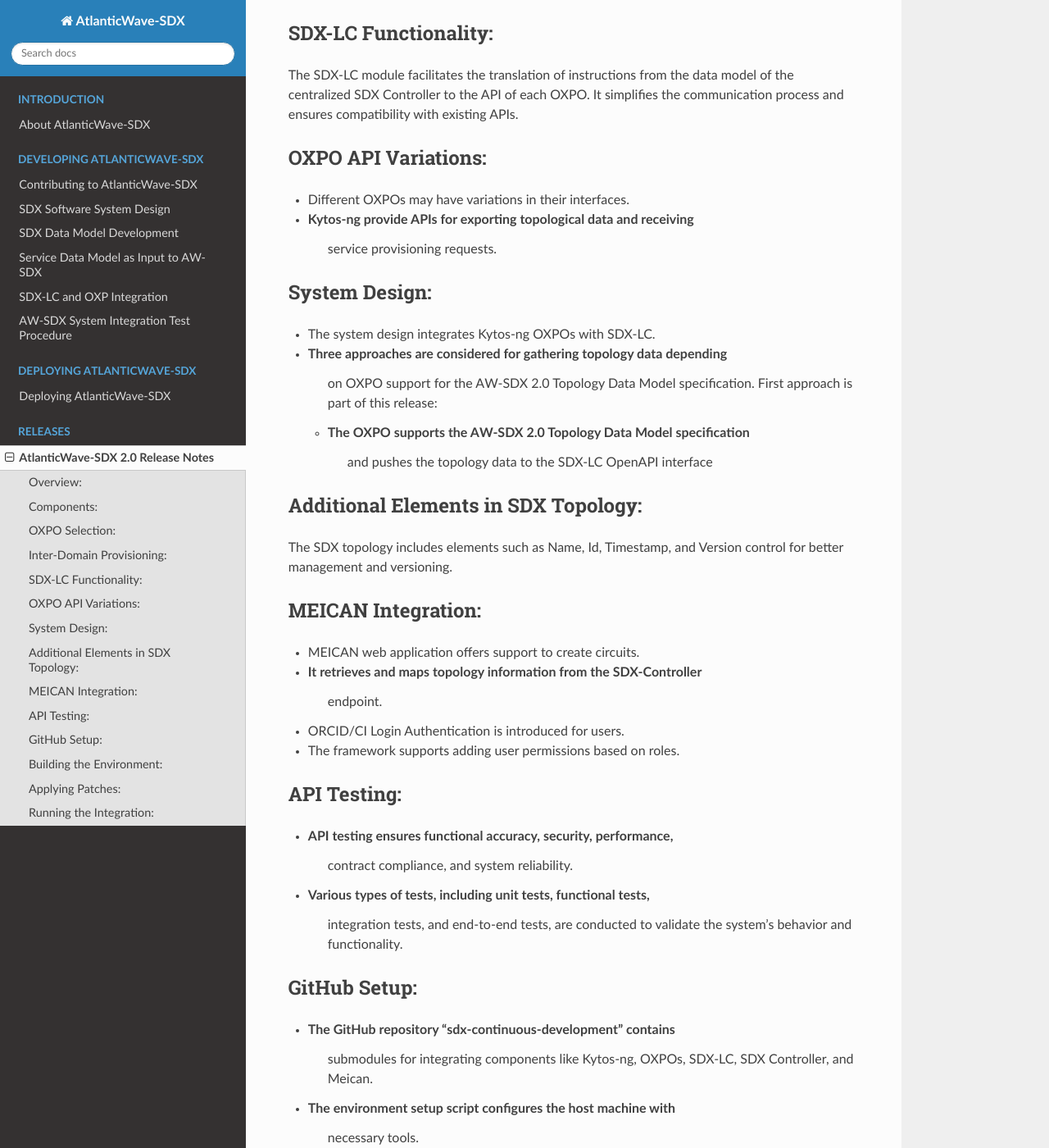
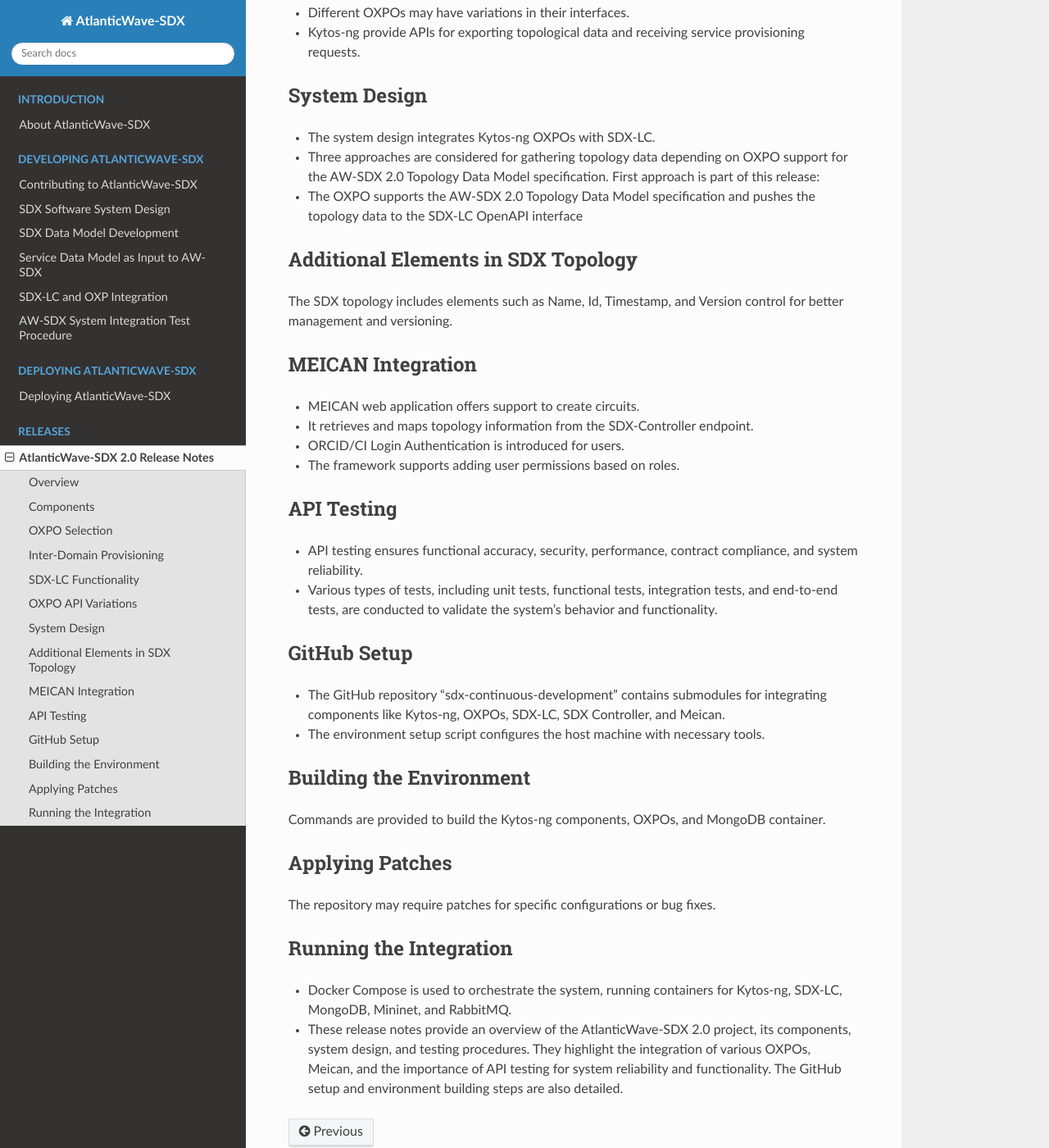
Before and after one commit to atlanticwave-sdx/sdx-docs, a Sphinx documentation site: the page built from source/sdx_release_notes_2.0.0.rst, in a window 1280 px wide and 1400 px high, scrolled down 1140 px. Shown: the whole window at 82% size. Built offline with Sphinx 7.4.7 and the Read the Docs theme 2.0.0, drawn with Linux system fonts in a browser that asks for light colours; some of the changed text lies outside the part shown.

Commit message:
Adjust bullet lists and titles

```diff
--- a/source/sdx_release_notes_2.0.0.rst
+++ b/source/sdx_release_notes_2.0.0.rst
@@ -1,8 +1,8 @@
 AtlanticWave-SDX 2.0 Release Notes
 ==================================
 
-Overview:
----------
+Overview
+--------
 
 The AtlanticWave-SDX 2.0 project achieves its goals by providing a
 standardized interface (SDX-LC) between the SDX Controller and different
@@ -10,130 +10,130 @@
 with various OXPOs using a consistent data model, regardless of the API
 variations in other solutions.
 
-Components:
------------
+Components
+----------
 
--  Open eXchange Points (OXPs): Open eXchange Points (OXPs) facilitate
-      data exchange between networks.
+- Open eXchange Points (OXPs): Open eXchange Points (OXPs) facilitate
+  data exchange between networks.
 
--  Each OXP consists of two essential elements:
+- Each OXP consists of two essential elements:
 
-   -  Network Orchestrator (OXPO): Automated network configuration,
-         flow, and traffic engineering policies.
+  - Network Orchestrator (OXPO): Automated network configuration,
+    flow, and traffic engineering policies.
 
-   -  SDX Local Controller (SDX-LC): Acts as a bridge between the OXPO
-         and the centralized SDX Controller.
+  - SDX Local Controller (SDX-LC): Acts as a bridge between the OXPO
+    and the centralized SDX Controller.
 
-OXPO Selection:
----------------
+OXPO Selection
+--------------
 
--  Each OXP's network operation team independently defines and manages
-      its OXPO.
+- Each OXP's network operation team independently defines and manages
+  its OXPO.
 
--  Different OXPOs are integrated into the AtlanticWave-SDX ecosystem.
+- Different OXPOs are integrated into the AtlanticWave-SDX ecosystem.
 
--  AmLight Open Exchange Point (OXP) leverages the Kytos-ng
-      Software-Defined Networking (SDN) platform.
+- AmLight Open Exchange Point (OXP) leverages the Kytos-ng
+  Software-Defined Networking (SDN) platform.
 
--  SAX OXP deploys OESS 2.0 for network orchestration, not included in
-      this release.
+- SAX OXP deploys OESS 2.0 for network orchestration, not included in
+  this release.
 
-Inter-Domain Provisioning:
---------------------------
+Inter-Domain Provisioning
+-------------------------
 
--  OXPs open their interfaces to accept provisioning requests and export
-      topology updates.
+- OXPs open their interfaces to accept provisioning requests and
+  export topology updates.
 
--  SDX-LC uses each OXPO's API to retrieve topological information and
-      push provisioning requests.
+- SDX-LC uses each OXPO's API to retrieve topological information and
+  push provisioning requests.
 
-SDX-LC Functionality:
----------------------
+SDX-LC Functionality
+--------------------
 
 The SDX-LC module facilitates the translation of instructions from the
 data model of the centralized SDX Controller to the API of each OXPO. It
 simplifies the communication process and ensures compatibility with
 existing APIs.
 
-OXPO API Variations:
---------------------
+OXPO API Variations
+-------------------
 
--  Different OXPOs may have variations in their interfaces.
+- Different OXPOs may have variations in their interfaces.
 
--  Kytos-ng provide APIs for exporting topological data and receiving
-      service provisioning requests.
+- Kytos-ng provide APIs for exporting topological data and receiving
+  service provisioning requests.
 
-System Design:
---------------
+System Design
+-------------
 
--  The system design integrates Kytos-ng OXPOs with SDX-LC.
+- The system design integrates Kytos-ng OXPOs with SDX-LC.
 
--  Three approaches are considered for gathering topology data depending
-      on OXPO support for the AW-SDX 2.0 Topology Data Model
-      specification. First approach is part of this release:
+- Three approaches are considered for gathering topology data
+  depending on OXPO support for the AW-SDX 2.0 Topology Data Model
+  specification. First approach is part of this release:
 
-   -  The OXPO supports the AW-SDX 2.0 Topology Data Model specification
-         and pushes the topology data to the SDX-LC OpenAPI interface
+- The OXPO supports the AW-SDX 2.0 Topology Data Model specification
+  and pushes the topology data to the SDX-LC OpenAPI interface
 
-Additional Elements in SDX Topology:
-------------------------------------
+Additional Elements in SDX Topology
+-----------------------------------
 
 The SDX topology includes elements such as Name, Id, Timestamp, and
 Version control for better management and versioning.
 
-MEICAN Integration:
--------------------
+MEICAN Integration
+------------------
 
--  MEICAN web application offers support to create circuits.
+- MEICAN web application offers support to create circuits.
 
--  It retrieves and maps topology information from the SDX-Controller
-      endpoint.
+- It retrieves and maps topology information from the SDX-Controller
+  endpoint.
 
--  ORCID/CI Login Authentication is introduced for users.
+- ORCID/CI Login Authentication is introduced for users.
 
--  The framework supports adding user permissions based on roles.
+- The framework supports adding user permissions based on roles.
 
-API Testing:
-------------
+API Testing
+-----------
 
--  API testing ensures functional accuracy, security, performance,
-      contract compliance, and system reliability.
+- API testing ensures functional accuracy, security, performance,
+  contract compliance, and system reliability.
 
--  Various types of tests, including unit tests, functional tests,
-      integration tests, and end-to-end tests, are conducted to validate
-      the system's behavior and functionality.
+- Various types of tests, including unit tests, functional tests,
+  integration tests, and end-to-end tests, are conducted to validate
+  the system's behavior and functionality.
 
-GitHub Setup:
+GitHub Setup
 -------------
 
--  The GitHub repository "sdx-continuous-development" contains
-      submodules for integrating components like Kytos-ng, OXPOs,
-      SDX-LC, SDX Controller, and Meican.
+- The GitHub repository "sdx-continuous-development" contains
+  submodules for integrating components like Kytos-ng, OXPOs, SDX-LC,
+  SDX Controller, and Meican.
 
--  The environment setup script configures the host machine with
-      necessary tools.
+- The environment setup script configures the host machine with
+  necessary tools.
 
-Building the Environment:
--------------------------
+Building the Environment
+------------------------
 
 Commands are provided to build the Kytos-ng components, OXPOs, and
 MongoDB container.
 
-Applying Patches:
------------------
+Applying Patches
+----------------
 
 The repository may require patches for specific configurations or bug
 fixes.
 
-Running the Integration:
-------------------------
+Running the Integration
+-----------------------
 
--  Docker Compose is used to orchestrate the system, running containers
-      for Kytos-ng, SDX-LC, MongoDB, Mininet, and RabbitMQ.
+- Docker Compose is used to orchestrate the system, running containers
+  for Kytos-ng, SDX-LC, MongoDB, Mininet, and RabbitMQ.
 
--  These release notes provide an overview of the AtlanticWave-SDX 2.0
-      project, its components, system design, and testing procedures.
-      They highlight the integration of various OXPOs, Meican, and the
-      importance of API testing for system reliability and
-      functionality. The GitHub setup and environment building steps are
-      also detailed.
+- These release notes provide an overview of the AtlanticWave-SDX 2.0
+  project, its components, system design, and testing procedures.
+  They highlight the integration of various OXPOs, Meican, and the
+  importance of API testing for system reliability and
+  functionality. The GitHub setup and environment building steps are
+  also detailed.
```
